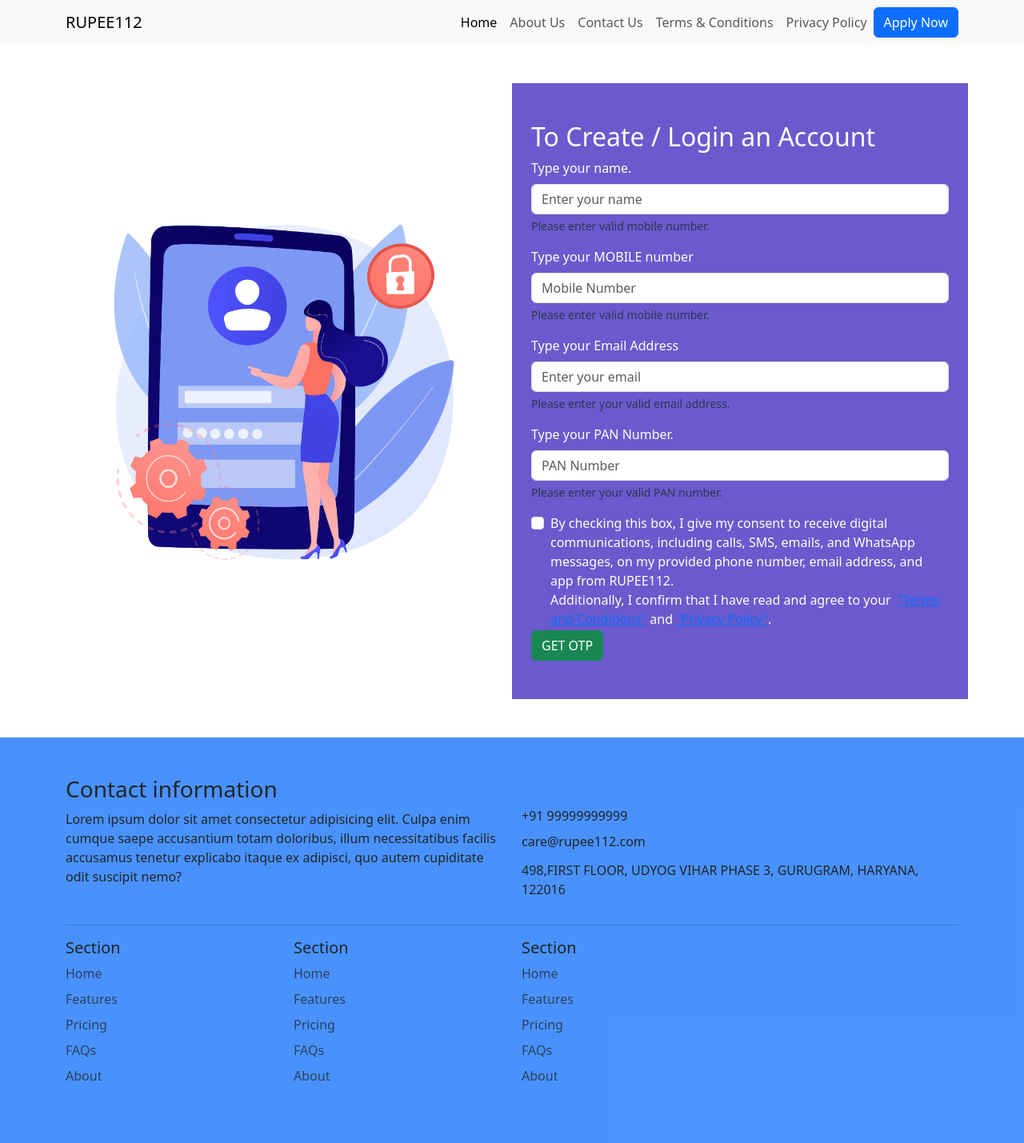
After one commit to vishalkhandal96/rupee112, a PHP site: page /apply-now.php in a window 1280 px wide. The commit adds this page. Shown: the whole page at 80% size. Run offline with PHP 8.4, Linux system fonts and the light colour scheme.

Commit message:
add login feature

```diff
--- /dev/null
+++ b/apply-now.php
@@ -0,0 +1,51 @@
+<?php
+include "elements/header.php";
+
+?>
+
+<section class="my-5">
+    <div class="container">
+        <div class="row">
+            <div class="col-md-6 d-flex align-items-center">
+                <img src="assets/images/login_image.jpg" alt="" srcset="" style="width: 100%;">
+            </div>
+            <div class="col-md-6 py-5 px-4 text-white" style="background-color:slateblue">
+                <h2 style="text-align: left;">To Create / Login an Account</h2>
+                <form method="POST" id="login-form" action="offer.php">
+                    <div class="mb-3 login_box">
+                        <label for="name" class="form-label">Type your name.</label>
+                        <input class="form-control" type="text" autocomplete="off" id="name" name="name" placeholder="Enter your name" aria-describedby="nameError">
+                        <div id="nameError" class="form-text">Please enter valid mobile number.</div>
+                    </div>
+                    <div class="mb-3 login_box">
+                        <label for="mobile-number" class="form-label">Type your MOBILE number</label>
+                        <input class="form-control" type="text" autocomplete="off" id="mobile-number" name="mobile-number" minlength="10" onkeypress="return isNumeric(event)" maxlength="10" inputmode="tel" placeholder="Mobile Number" aria-describedby="mobileError">
+                        <div id="mobileError" class="form-text">Please enter valid mobile number.</div>
+                    </div>
+                    <div class="mb-3 login_box">
+                        <label for="email" class="form-label">Type your Email Address</label>
+                        <input class="form-control" type="email" autocomplete="off" id="email" name="email" placeholder="Enter your email" aria-describedby="emailError">
+                        <div id="emailError" class="form-text">Please enter your valid email address.</div>
+                    </div>
+                    <div class="mb-3 login_box">
+                        <label for="pan-number" class="form-label">Type your PAN Number.</label>
+                        <input class="form-control" type="text" autocomplete="off" id="pan-number" name="pan-number" placeholder="PAN Number" aria-describedby="panError">
+                        <div id="panError" class="form-text">Please enter your valid PAN number.</div>
+                    </div>
+                    <div class="form-check terms_service">
+                        <input class="form-check-input" type="checkbox" id="tnccheck"> <label class="form-check-label" for="tnccheck">
+                            By checking this box, I give my consent to receive digital communications, including calls, SMS, emails, and WhatsApp messages, on my provided phone number, email address, and app from RUPEE112.<br>Additionally, I confirm that I have read and agree to your &nbsp;<a class="" target="_blank" href="terms-and-conditions.php">"Terms and Conditions"</a> and <a class="" target="_blank" href="privacy-policy.php">"Privacy Policy"</a>. </label>
+                    </div>
+                    <div class="button">
+                        <button href="#" id="login-sbm" class="btn btn-success">GET OTP</button>
+                    </div>
+                </form>
+            </div>
+        </div>
+    </div>
+</section>
+
+<?php
+include "elements/footer.php";
+
+?>
--- a/elements/header.php
+++ b/elements/header.php
@@ -30,8 +30,14 @@
                         <li class="nav-item">
                             <a class="nav-link" href="contact-us.php">Contact Us</a>
                         </li>
+                        <li class="nav-item">
+                            <a class="nav-link" href="Terms-and-Conditions.php">Terms & Conditions</a>
+                        </li>
+                        <li class="nav-item">
+                            <a class="nav-link" href="privacy-policy.php">Privacy Policy</a>
+                        </li>
                     </ul>
-                    <button class="btn btn-primary d-flex" type="button">My Account</button>
+                    <a class="btn btn-primary" href="apply-now.php">Apply Now</a>
                 </div>
             </div>
         </nav>
```
Also changed, not shown: offer.php (added, +22 -0 lines), payment.php (added, +15 -0 lines), success.php (added, +7 -0 lines), thankyou.php (added, +20 -0 lines), assets/images/login_image.jpg (added).
